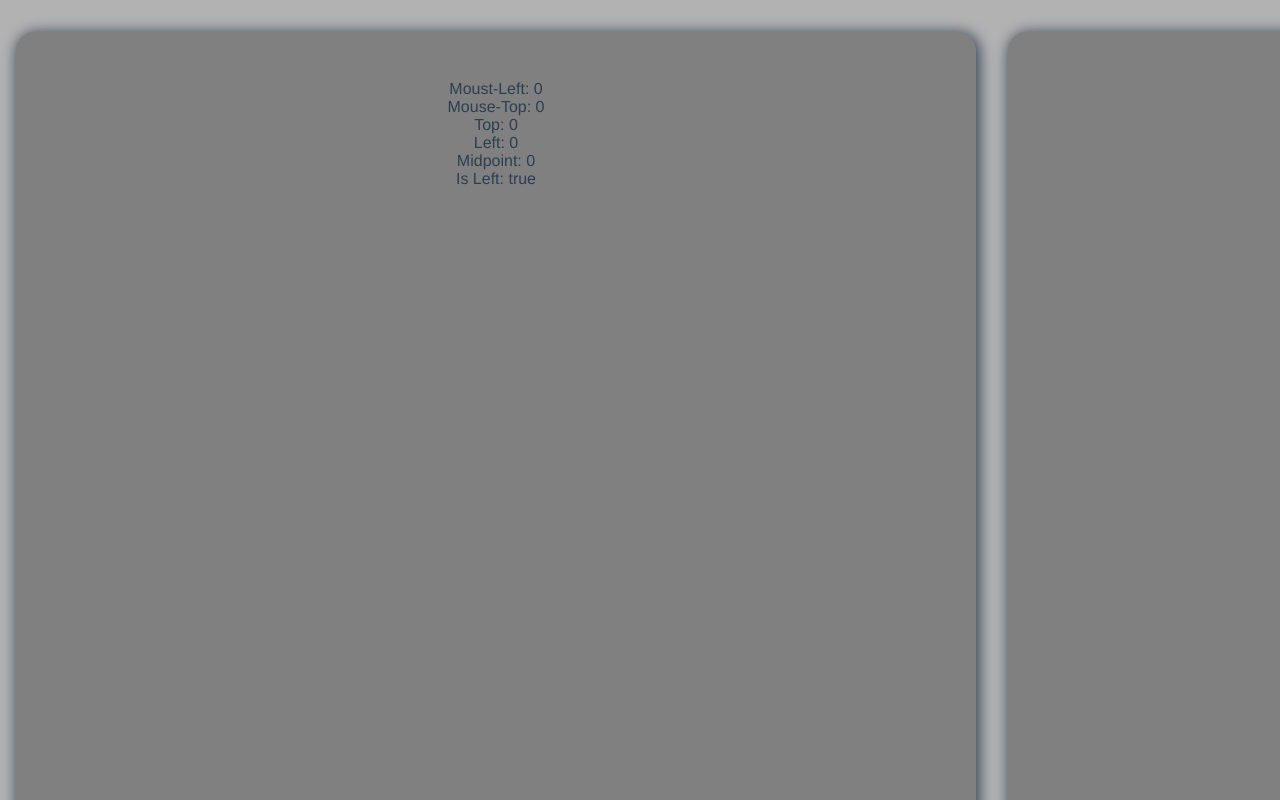
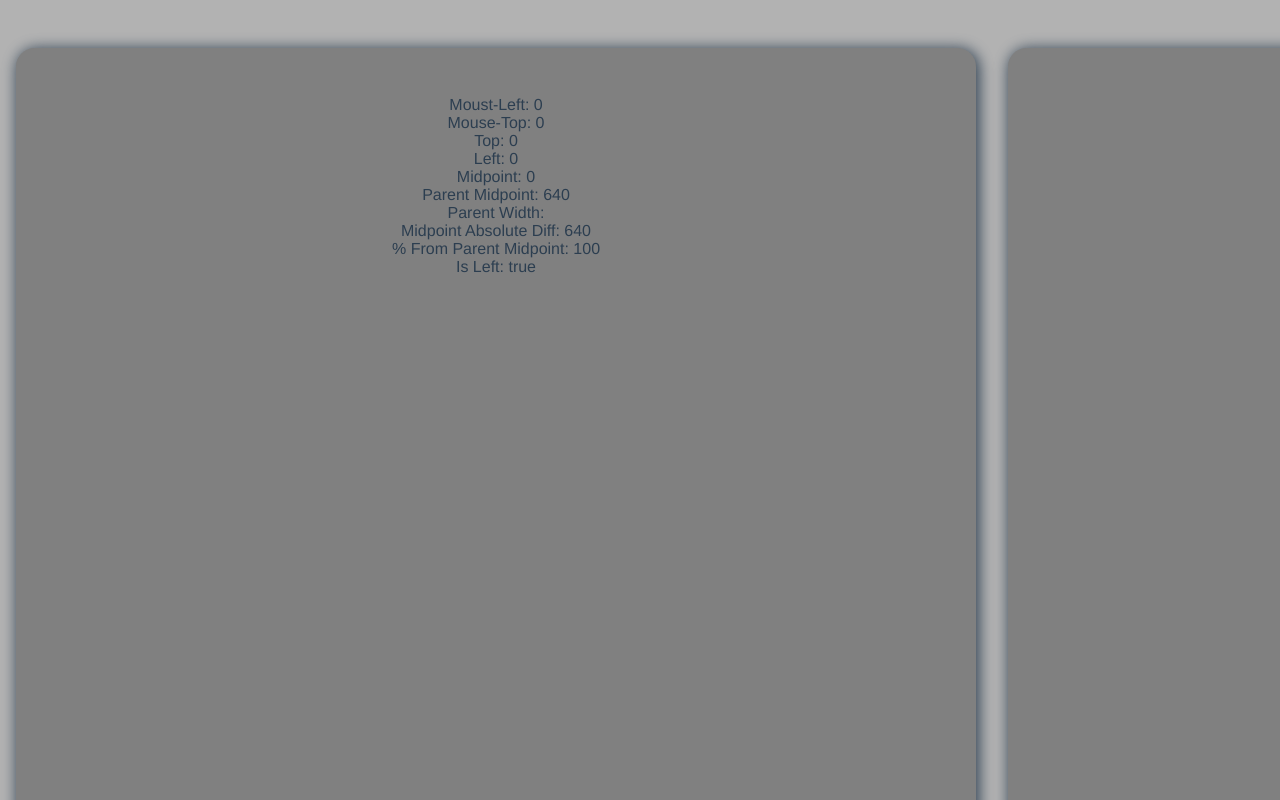
Before and after one commit to TheQuail13/vue-card-carousel, a Vue app: page / in a window 1280 px wide. Built offline with nearby package versions, Linux system fonts and the light colour scheme.

Commit message:
Have midpoint relative references

```diff
--- a/src/components/HelloWorld.vue
+++ b/src/components/HelloWorld.vue
@@ -12,7 +12,7 @@
 </template>
 
 <script>
-import Iteration from './Iteration'
+import Iteration from "./Iteration";
 
 export default {
   components: {
@@ -24,38 +24,29 @@ export default {
       required: true
     }
   },
-  data () {
+  data() {
     return {
       listToIterate: [],
       midpoint: 0,
       isTouch: false
+    };
+  },
+  methods: {
+    handleTouch(bool) {
+      this.isTouch = !this.isTouch;
     }
   },
-  methods: {
-    handleTouch (bool) {
-      this.isTouch = !this.isTouch
-    }
+  mounted() {
+    const rect = this.$el.getBoundingClientRect();
+    this.midpoint = rect.width / 2 + rect.left;
   },
-  computed: {
-    parentMidPoint () {
-      if (this.$el) {
-        const rect = this.$el.getBoundingClientRect()
-        return rect.width / 2 + rect.left
-      }
-      return 0
-    }
-  },
-  mounted () {
-    const rect = this.$el.getBoundingClientRect()
-    this.midpoint = rect.width / 2 + rect.left
-  },
-  created () {
+  created() {
     this.listToIterate = this.elements.map((row, index) => ({
       ...row,
       cMainId: index
-    }))
+    }));
   }
-}
+};
 </script>
 
 <style scoped lang="scss">
--- a/src/components/Iteration.vue
+++ b/src/components/Iteration.vue
@@ -1,10 +1,14 @@
 <template>
-  <div :class="['c-main', isLeft || isRight ? 'non-active' : null]">
+  <div :class="['c-main', 'non-active']">
     <div>Moust-Left: {{ left }}</div>
     <div>Mouse-Top: {{ top }}</div>
     <div>Top: {{ offSetTop }}</div>
     <div>Left: {{ offSetLeft }}</div>
     <div>Midpoint: {{ midpoint }}</div>
+    <div>Parent Midpoint: {{ parentMidPoint }}</div>
+    <div>Parent Width: {{ parentWidth }}</div>
+    <div>Midpoint Absolute Diff: {{ absMidpointDist }}</div>
+    <div>% From Parent Midpoint: {{ percentFromParentMidpoint }}</div>
     <div>Is Left: {{ isLeft }}</div>
   </div>
 </template>
@@ -28,60 +32,67 @@ export default {
     }
   },
 
-  data () {
+  data() {
     return {
       left: 0,
       top: 0,
       offSetLeft: 0,
       offSetTop: 0,
-      midpoint: 0
-    }
+      midpoint: 0,
+      screenWidth: 75
+    };
   },
 
   methods: {
-    callback (e) {
-      this.$emit('ontouch', true)
-      this.getCoords(e)
+    callback(e) {
+      this.$emit("ontouch", true);
+      this.getCoords(e);
     },
-    endTouch () {
-      this.$emit('ontouch', false)
+    endTouch() {
+      this.$emit("ontouch", false);
     },
-    getCoords (e) {
+    getCoords(e) {
       if (e) {
-        this.left = e.touches[0].clientX
-        this.top = e.touches[0].clientY
+        this.left = e.touches[0].clientX;
+        this.top = e.touches[0].clientY;
       }
 
-      const rect = this.$el.getBoundingClientRect()
-      this.offSetTop = rect.top
-      this.offSetLeft = rect.left
-      this.midpoint = rect.width / 2 + rect.left
+      const rect = this.$el.getBoundingClientRect();
+      this.offSetTop = rect.top;
+      this.offSetLeft = rect.left;
+      this.midpoint = rect.width / 2 + rect.left;
     }
   },
 
   computed: {
-    isLeft () {
-      return this.midpoint + this.midpoint * 0.15 < this.parentMidPoint
+    isLeft() {
+      return this.midpoint + this.midpoint * 0.15 < this.parentMidPoint;
     },
-    isRight () {
-      return this.midpoint + this.midpoint * 0.15 > this.parentMidPoint
+    isRight() {
+      return this.midpoint + this.midpoint * 0.15 > this.parentMidPoint;
+    },
+    absMidpointDist() {
+      return Math.abs(this.midpoint - this.parentMidPoint);
+    },
+    percentFromParentMidpoint() {
+      return (this.absMidpointDist / this.parentMidPoint) * 100;
     }
   },
 
-  mounted () {
-    this.$el.addEventListener('touchstart', this.callback, false)
-    this.$el.addEventListener('touchmove', this.callback, false)
-    this.$el.addEventListener('touchend', this.endTouch, false)
+  mounted() {
+    this.$el.addEventListener("touchstart", this.callback, false);
+    this.$el.addEventListener("touchmove", this.callback, false);
+    this.$el.addEventListener("touchend", this.endTouch, false);
   },
 
   watch: {
-    isTouch () {
+    isTouch() {
       if (this.isTouch) {
-        this.getCoords()
+        this.getCoords();
       }
     }
   }
-}
+};
 </script>
 
 <style lang="scss" scoped>
@@ -96,7 +107,7 @@ export default {
   padding: 3em 0 3em 0;
   border-radius: 1.15em;
   top: 0;
-  transition: top 1s;
+  transition: top 0.15s;
 
   //   flex-shrink: 0;
   //   background: grey;
@@ -110,6 +121,6 @@ export default {
 }
 
 .non-active {
-  top: 2em;
+  top: 3em;
 }
 </style>
```
